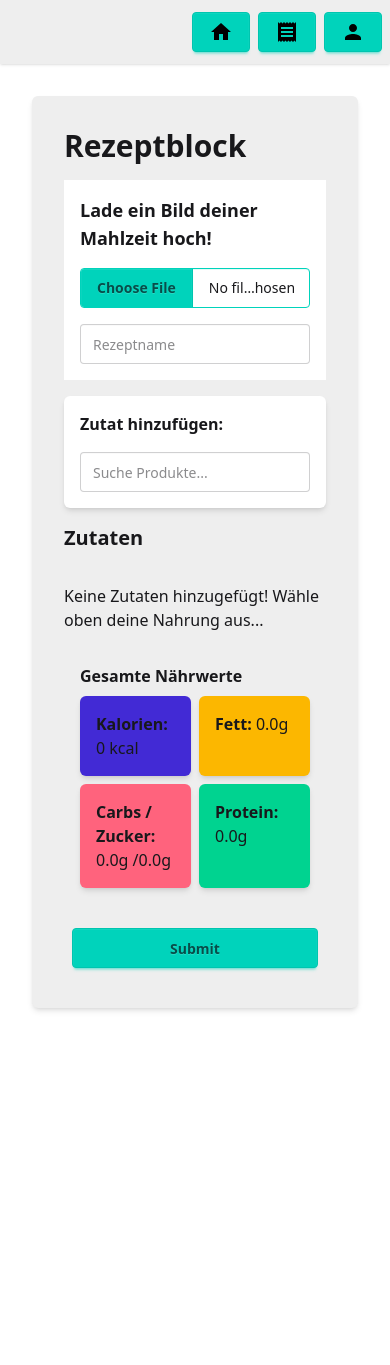
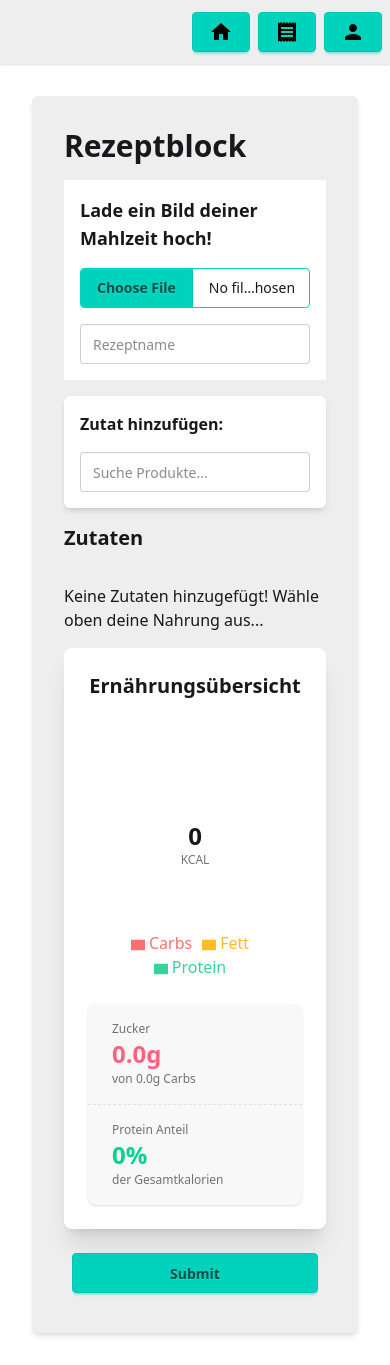
Before and after one commit to clizzix/RecIpe, a React (Vite) app: page /recipebuilder in a window 390 px wide. Before the commit the page ends 1040 px from the top, so only its background shows below. Built offline with nearby package versions, Linux system fonts and the light colour scheme.

Commit message:
changed the RecipeSummary from static blocks to a responsive pie chart

```diff
--- a/package.json
+++ b/package.json
@@ -17,6 +17,7 @@
     "react-router": "^7.13.0",
     "react-spinners": "^0.17.0",
     "react-toastify": "^11.0.5",
+    "recharts": "^3.7.0",
     "tailwindcss": "^4.1.18"
   },
   "devDependencies": {
--- a/src/components/RecipeSummary.jsx
+++ b/src/components/RecipeSummary.jsx
@@ -1,4 +1,12 @@
 import React, { useMemo } from 'react';
+import {
+    PieChart,
+    Pie,
+    Cell,
+    ResponsiveContainer,
+    Tooltip,
+    Legend,
+} from 'recharts';
 
 const RecipeSummary = ({ ingredients }) => {
     // We use useMemo to calculate all totals in one pass for efficiency
@@ -23,25 +31,91 @@ const RecipeSummary = ({ ingredients }) => {
         );
     }, [ingredients]);
 
+    const chartData = [
+        {
+            name: 'Fett',
+            value: parseFloat(totals.fat.toFixed(1)),
+            color: '#FBBD23',
+        },
+        {
+            name: 'Carbs',
+            value: parseFloat(totals.carbs.toFixed(1)),
+            color: '#F87272',
+        },
+        {
+            name: 'Protein',
+            value: parseFloat(totals.protein.toFixed(1)),
+            color: '#36D399',
+        },
+    ];
+
     return (
-        <div className="p-4">
-            <h3 className="pb-2 font-bold">Gesamte Nährwerte</h3>
+        <div className="card bg-base-100 shadow-xl p-6">
+            <h3 className="text-xl font-bold mb-4 text-center">
+                Ernährungsübersicht
+            </h3>
 
-            <div className="grid grid-cols-2 gap-2">
-                <p className="bg-primary p-4 shadow-md rounded-md">
-                    <strong>Kalorien:</strong> {Math.round(totals.calories)}{' '}
-                    kcal
-                </p>
-                <p className="bg-warning p-4 shadow-md rounded-md">
-                    <strong>Fett:</strong> {totals.fat.toFixed(1)}g
-                </p>
-                <p className="bg-error p-4 shadow-md rounded-md">
-                    <strong>Carbs / Zucker:</strong> {totals.carbs.toFixed(1)}g
-                    /{totals.sugar.toFixed(1)}g
-                </p>
-                <p className="bg-success p-4 shadow-md rounded-md">
-                    <strong>Protein:</strong> {totals.protein.toFixed(1)}g
-                </p>
+            <div className="flex flex-col md:flex-row items-center justify-around gap-8">
+                {/* Visual Chart */}
+                <div className="w-full h-64 md:w-1/2 relative">
+                    <ResponsiveContainer width="100%" height="100%">
+                        <PieChart>
+                            <Pie
+                                data={chartData}
+                                cx="50%"
+                                cy="50%"
+                                innerRadius={60}
+                                outerRadius={80}
+                                paddingAngle={5}
+                                dataKey="value"
+                            >
+                                {chartData.map((entry, index) => (
+                                    <Cell
+                                        key={`cell-${index}`}
+                                        fill={entry.color}
+                                    />
+                                ))}
+                            </Pie>
+                            <Tooltip />
+                            <Legend verticalAlign="bottom" height={36} />
+                        </PieChart>
+                    </ResponsiveContainer>
+                    {/* Calorie Overlay in the center of the donut */}
+                    <div className="absolute inset-0 flex flex-col items-center justify-center pointer-events-none">
+                        <span className="text-2xl font-black">
+                            {Math.round(totals.calories)}
+                        </span>
+                        <span className="text-xs uppercase opacity-60">
+                            kcal
+                        </span>
+                    </div>
+                </div>
+
+                {/* Modern DaisyUI Stats */}
+                <div className="stats stats-vertical shadow bg-base-200 w-full md:w-auto">
+                    <div className="stat">
+                        <div className="stat-title">Zucker</div>
+                        <div className="stat-value text-error text-2xl">
+                            {totals.sugar.toFixed(1)}g
+                        </div>
+                        <div className="stat-desc">
+                            von {totals.carbs.toFixed(1)}g Carbs
+                        </div>
+                    </div>
+                    <div className="stat">
+                        <div className="stat-title">Protein Anteil</div>
+                        <div className="stat-value text-success text-2xl">
+                            {totals.calories > 0
+                                ? (
+                                      ((totals.protein * 4) / totals.calories) *
+                                      100
+                                  ).toFixed(0)
+                                : 0}
+                            %
+                        </div>
+                        <div className="stat-desc">der Gesamtkalorien</div>
+                    </div>
+                </div>
             </div>
         </div>
     );
```
Also changed, not shown: 1 other file (tests, documents, lock files or other folders).
